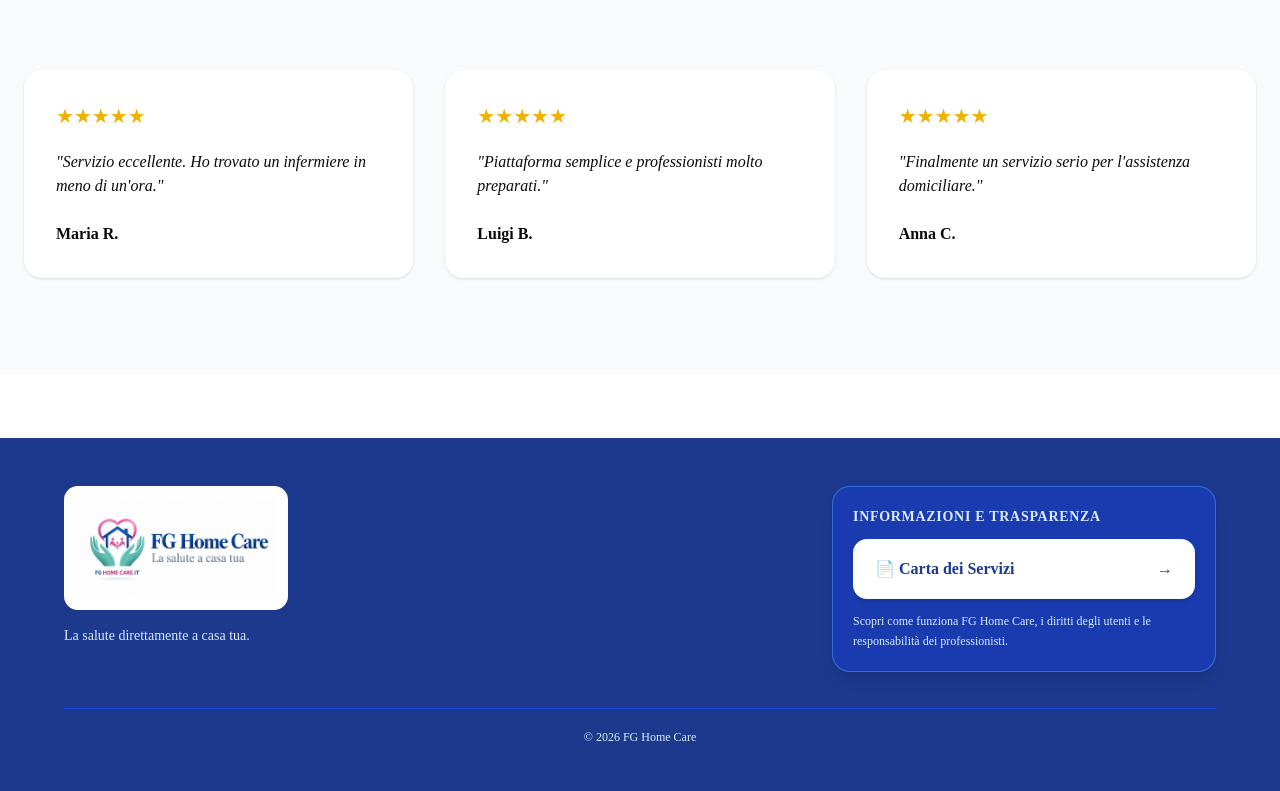
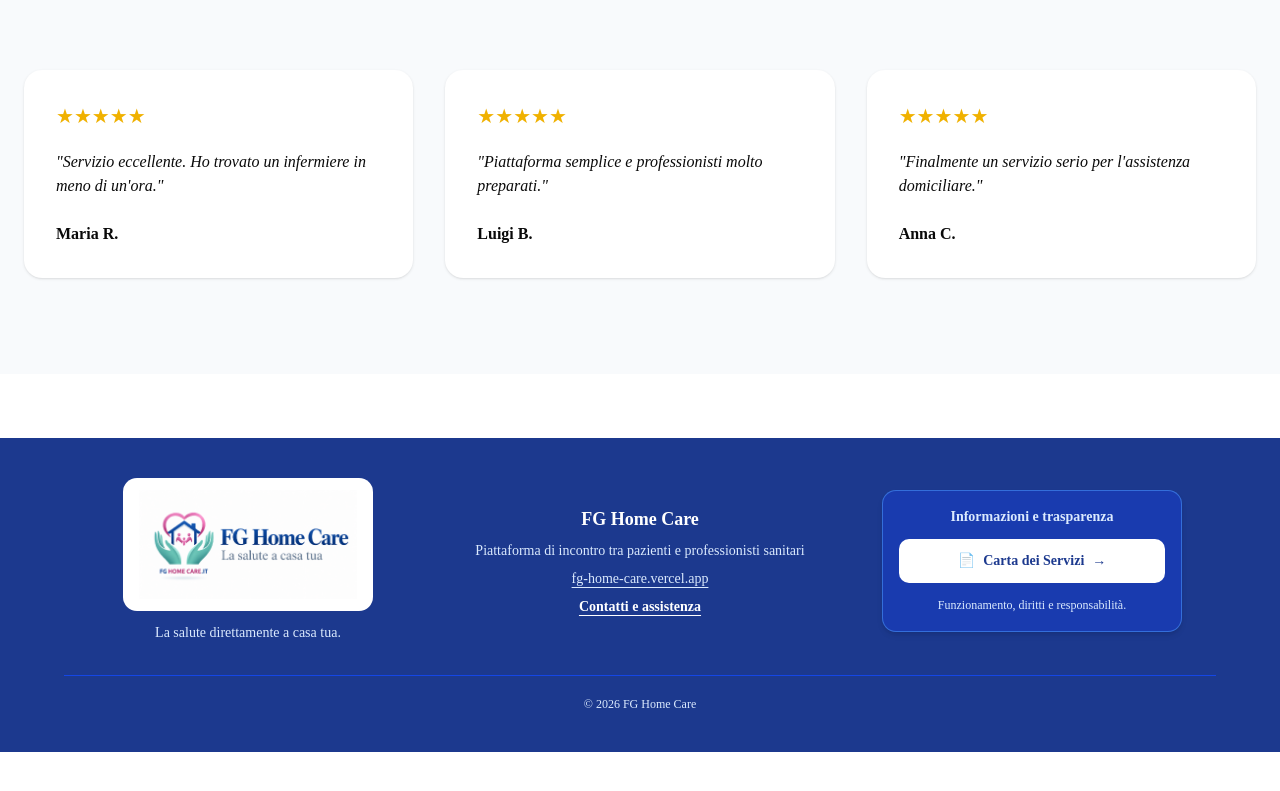
Before and after one commit to Francescogenovese9-oss/fg-home-care, a Next.js app: page / in a window 1280 px wide. Shown: the part 3696-4487 px from the top of the page. After the commit the page ends 4448 px from the top, so only its background shows below. Built offline with nearby package versions, Linux system fonts and the light colour scheme; no server answers.

Commit message:
Balance footer into three columns with centered FG Home Care details

```diff
--- a/components/layout/Footer.tsx
+++ b/components/layout/Footer.tsx
@@ -3,25 +3,44 @@ import Image from "next/image";
 
 export default function Footer() {
   return (
-    <footer className="mt-16 bg-blue-900 px-6 py-12 text-white">
+    <footer className="mt-16 bg-blue-900 px-6 py-10 text-white">
       <div className="mx-auto max-w-6xl">
-        <div className="flex flex-col items-center justify-between gap-8 md:flex-row md:items-start">
-          <div className="text-center md:text-left">
-            <Link href="/" aria-label="FG Home Care - Homepage" className="inline-flex items-center rounded-xl bg-white p-3">
-              <Image src="/images/logo.png" alt="FG Home Care" width={230} height={85} className="h-auto w-[200px] object-contain" />
+        <div className="grid items-center gap-8 text-center md:grid-cols-3 md:gap-6">
+          <div className="flex flex-col items-center">
+            <Link href="/" aria-label="FG Home Care - Homepage" className="inline-flex w-full max-w-[250px] items-center justify-center rounded-xl bg-white px-4 py-3">
+              <Image src="/images/logo.png" alt="FG Home Care" width={260} height={100} className="h-auto w-full object-contain" />
             </Link>
-            <p className="mt-4 text-sm text-blue-100">La salute direttamente a casa tua.</p>
+            <p className="mt-3 text-sm text-blue-100">La salute direttamente a casa tua.</p>
           </div>
-          <nav aria-label="Documenti informativi" className="w-full max-w-sm rounded-2xl border border-blue-400/50 bg-blue-800/80 p-5 text-center shadow-lg md:text-left">
-            <p className="mb-3 text-sm font-semibold uppercase tracking-wider text-blue-100">Informazioni e trasparenza</p>
-            <Link href="/carta-dei-servizi" className="flex items-center justify-center gap-3 rounded-xl border-2 border-white bg-white px-5 py-4 text-base font-bold text-blue-900 shadow-md transition hover:bg-blue-50 focus-visible:outline focus-visible:outline-2 focus-visible:outline-offset-2 focus-visible:outline-white md:justify-between">
-              <span>📄 Carta dei Servizi</span>
+
+          <div className="space-y-2 text-sm text-blue-100">
+            <h2 className="text-lg font-bold text-white">FG Home Care</h2>
+            <p>Piattaforma di incontro tra pazienti e professionisti sanitari</p>
+            <p>
+              <a href="https://fg-home-care.vercel.app" className="underline underline-offset-4 hover:text-white">
+                fg-home-care.vercel.app
+              </a>
+            </p>
+            <p>
+              <Link href="/contatti" className="font-semibold text-white underline underline-offset-4 hover:text-blue-100">
+                Contatti e assistenza
+              </Link>
+            </p>
+          </div>
+
+          <nav aria-label="Documenti informativi" className="mx-auto w-full max-w-[300px] rounded-xl border border-blue-400/50 bg-blue-800/80 p-4 shadow-md">
+            <p className="mb-3 text-sm font-semibold text-blue-100">Informazioni e trasparenza</p>
+            <Link href="/carta-dei-servizi" className="flex items-center justify-center gap-2 rounded-lg bg-white px-4 py-3 text-sm font-bold text-blue-900 transition hover:bg-blue-50 focus-visible:outline focus-visible:outline-2 focus-visible:outline-offset-2 focus-visible:outline-white">
+              <span aria-hidden="true">📄</span>
+              <span>Carta dei Servizi</span>
               <span aria-hidden="true">→</span>
             </Link>
-            <p className="mt-3 text-xs leading-5 text-blue-100">Scopri come funziona FG Home Care, i diritti degli utenti e le responsabilità dei professionisti.</p>
+            <p className="mt-3 text-xs leading-5 text-blue-100">Funzionamento, diritti e responsabilità.</p>
           </nav>
         </div>
-        <div className="mt-9 border-t border-blue-700 pt-5 text-center text-xs text-blue-100">© 2026 FG Home Care</div>
+        <div className="mt-8 border-t border-blue-700 pt-5 text-center text-xs text-blue-100">
+          © 2026 FG Home Care
+        </div>
       </div>
     </footer>
   );
```
